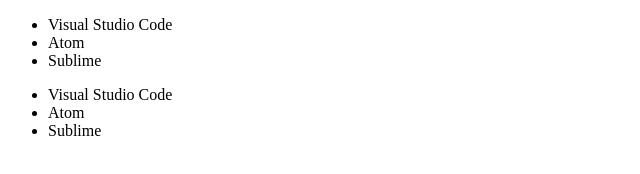
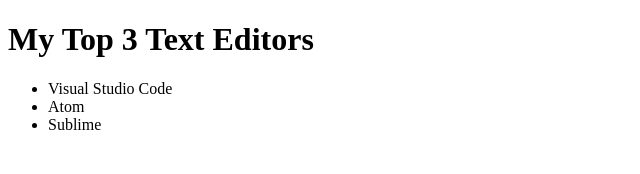
Before and after one commit to shortmg/first-website, a plain HTML site: page index.html in a window 1280 px wide. Shown: the whole page, without its empty margins (0-640 px from the left). Drawn offline with Linux system fonts and the light colour scheme.

Commit message:
add title, change list items

```diff
--- a/index.html
+++ b/index.html
@@ -7,11 +7,7 @@
     <link rel="stylesheet" href="css/style.css">
 </head>
 <body>
-    <ul>
-        <li class="item">Visual Studio Code</li>
-        <li class="item">Atom</li>
-        <li class="item">Sublime</li>
-    </ul>
+    <h1>My Top 3 Text Editors</h1>
     <ul>
         <li class="item">Visual Studio Code</li>
         <li class="item">Atom</li>
```
